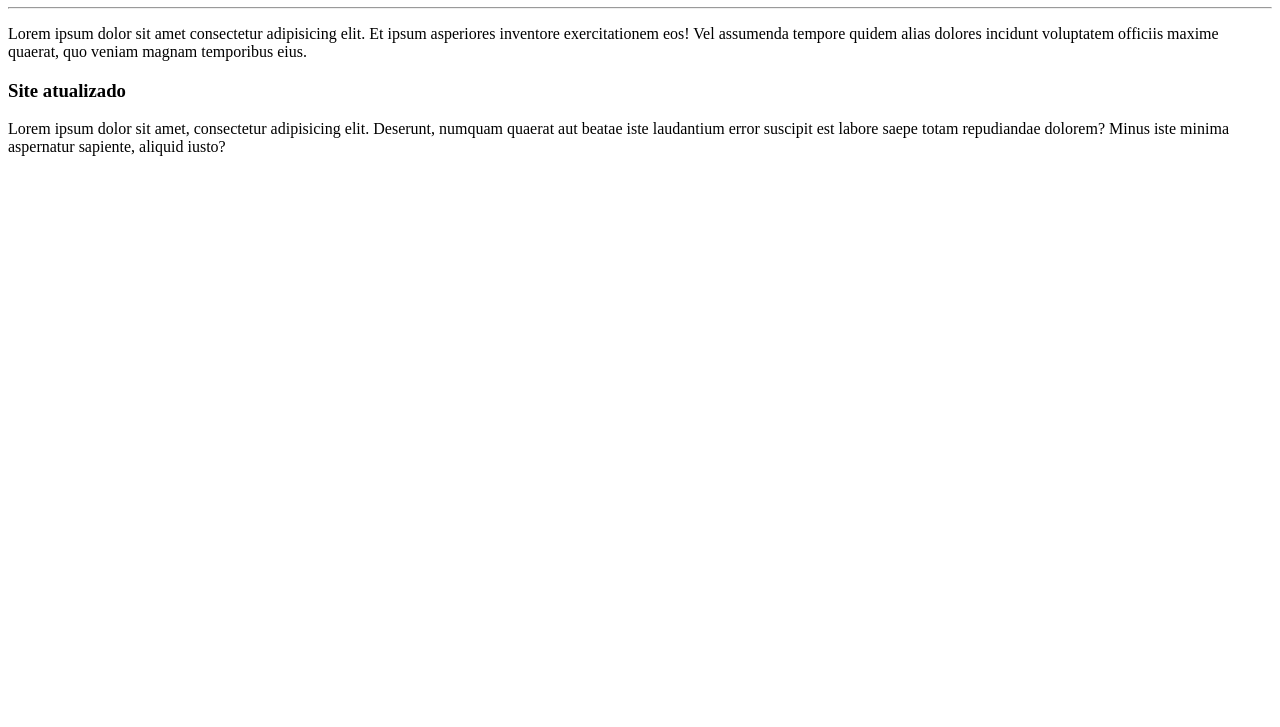
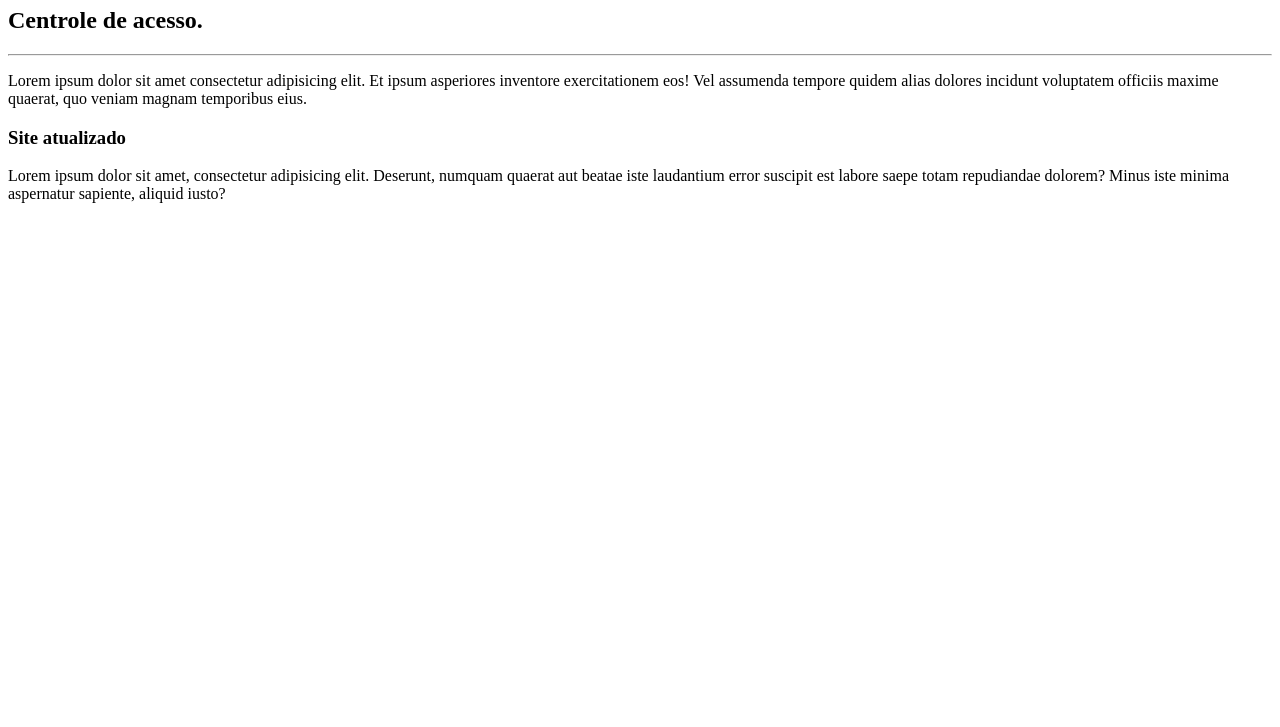
Before and after one commit to Juliano-Aragao/Ol-Mundo, a plain HTML site: page site-exemplo/index.html in a window 1280 px wide. Shown: the part 73-800 px from the top of the page. Drawn offline with Linux system fonts and the light colour scheme.

Commit message:
Update index.html

```diff
--- a/site-exemplo/index.html
+++ b/site-exemplo/index.html
@@ -8,6 +8,7 @@
 </head>
 <body>
     <h1>Juuliano Aragão - Whitcom Tecnologia</h1>
+    <h2>Centrole de acesso.</h2>
     <hr>
 
 <p>Lorem ipsum dolor sit amet consectetur adipisicing elit.
```
